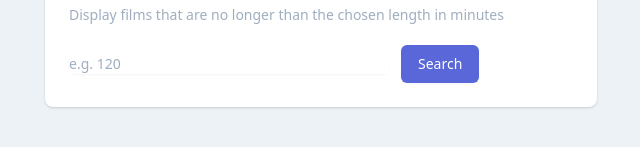
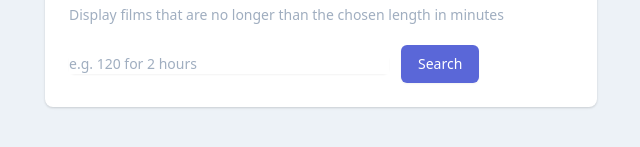
Before and after one commit to richardherbert/time-to-watch, an Eleventy site: page src/index.html in a window 1280 px wide. Shown: the part 147-294 px from the top of the page, 319-959 px from the left. Built offline with nearby package versions, Linux system fonts and the light colour scheme; Eleventy itself is replaced by a stand-in of ours; files that its build step writes are made by us from their sources.

Commit message:
Better placeholder text

```diff
--- a/src/index.html
+++ b/src/index.html
@@ -18,7 +18,7 @@
 						<label for="runtime" class="sr-only">Runtime</label>
 
 						<div class="relative rounded-md shadow-sm">
-							<input id="runtime" name="runtime" class="form-input block w-full sm:text-sm sm:leading-5" placeholder="e.g. 120">
+							<input id="runtime" name="runtime" class="form-input block w-full sm:text-sm sm:leading-5" placeholder="e.g. 120 for 2 hours">
 						</div>
 					</div>
 
```
